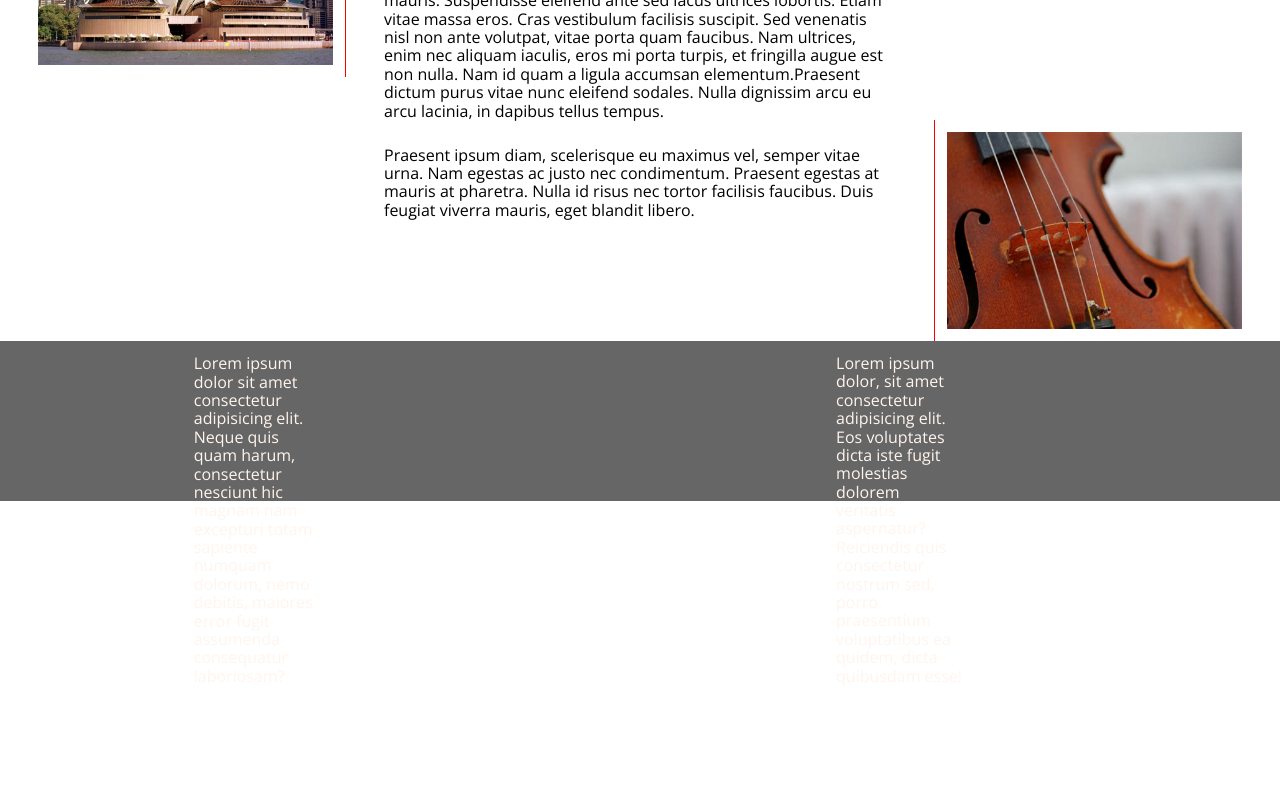
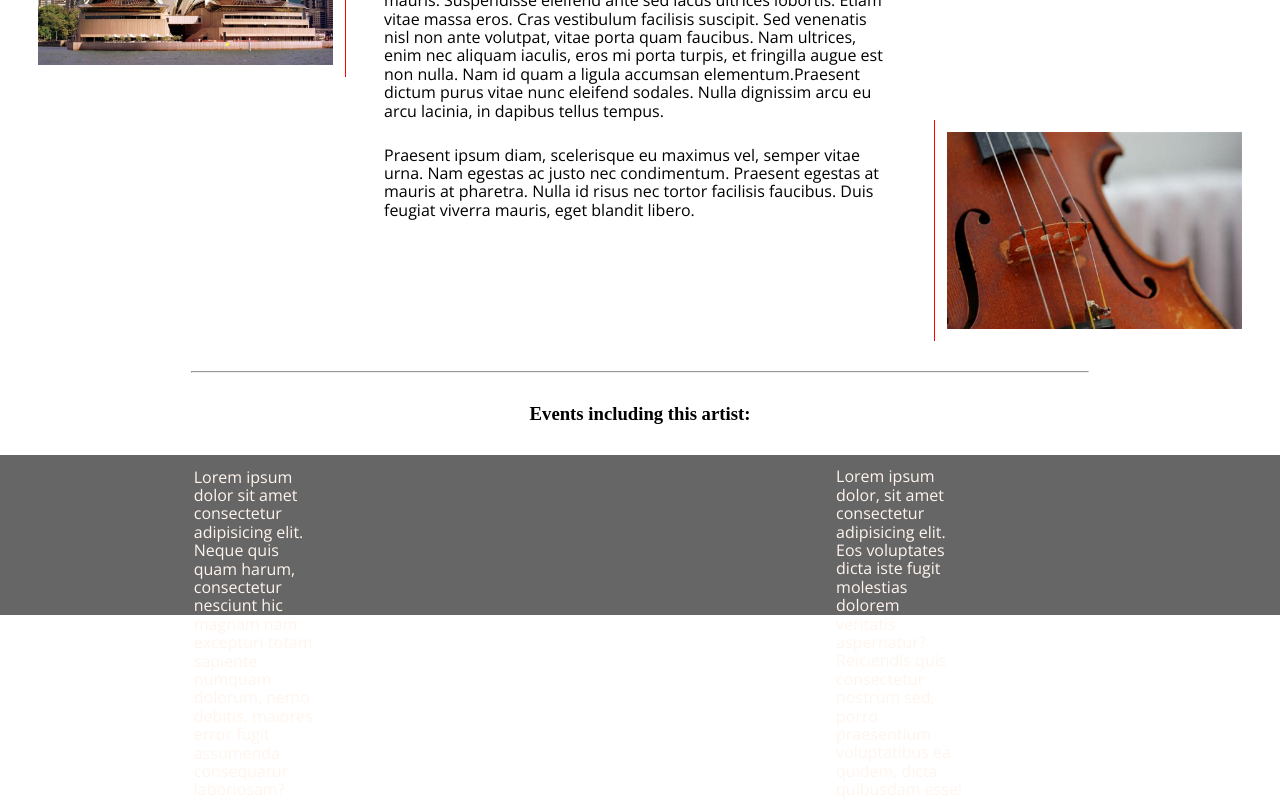
Before and after one commit to AndreaPrati98/Polimi--Hypermedia---project, a Nuxt app: page /artists/artist1 in a window 1280 px wide. Shown: the part 529-1329 px from the top of the page. Before the commit the page ends 1216 px from the top, so only its background shows below. Built offline with nearby package versions, Linux system fonts and the light colour scheme; a web font is replaced by a local one.

Commit message:
adding the section to add the links to events TODO: make a carousel

```diff
--- a/pages/artists/artist1.vue
+++ b/pages/artists/artist1.vue
@@ -1,5 +1,6 @@
 <template>
   <section>
+    <div>
         <div class="bar">
             <h1>Name of Artist</h1>
             <div>
@@ -20,6 +21,19 @@
             <img class="picture right" src="~/assets/imgs/artists/samples/violin.jpg"/>
         </div>
         <p> Praesent ipsum diam, scelerisque eu maximus vel, semper vitae urna. Nam egestas ac justo nec condimentum. Praesent egestas at mauris at pharetra. Nulla id risus nec tortor facilisis faucibus. Duis feugiat viverra mauris, eget blandit libero.</p>
+    </div>
+
+
+
+
+    <hr/>
+    <div class="where">
+        <h3>Events including this artist:</h3>
+    </div>
+
+
+
+
 
 
     <footer />
@@ -99,6 +113,28 @@ img {
     margin-right: 2%;
     }
 
+.where {
+    display:flex;
+    position: relative;
+}
+hr {
+    width:70%;
+    margin-left: auto;
+    margin-right: auto;
+    color: red;
+    margin-top: 30px;
 
+}
+section {
+    display: flex;
+    flex-wrap: wrap;
+}
+
+.where {
+    width:100%;
+    display: flex;
+    justify-content: center;
+    margin-top: 30px;
+}
 
 </style>
```
Lines whose indentation alone changed are shown as unchanged.
